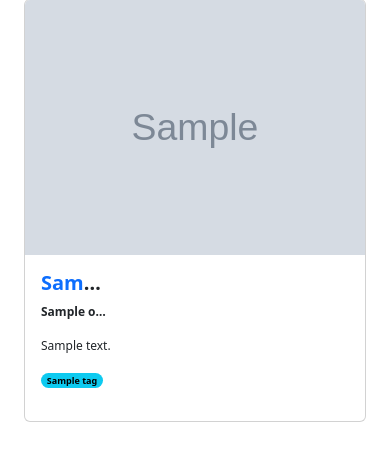
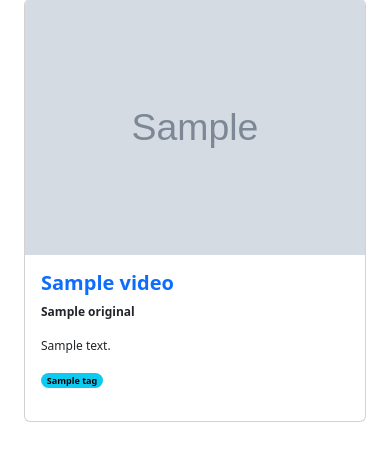
Before and after one commit to wreiner/viddlws, a Django app: template viddlws/core/templates/index.html in a window 390 px wide. Shown: the part 256-721 px from the top of the page. Run offline with Django 4.2, Linux system fonts and the light colour scheme; the template is opened without the code that fills it: most values are stand-ins (such as "Sample title", 1, 10 or a date in 2020); grey boxes marked "Sample" are stand-in pictures; some libraries are stand-ins or nearby versions.

Commit message:
Fix text truncate on overview page

```diff
--- a/viddlws/core/templates/index.html
+++ b/viddlws/core/templates/index.html
@@ -66,12 +66,12 @@
                 {% endif %}
                 {% endif %}
                 <div class="col-md mt-3">
-                    <div class="card">
+                    <div class="card h-100">
                         <a href="/v/{{video.id}}/"><img src="{% if '/static' in video.thumbnailfile %}{{video.thumbnailfile}}{% else %}/downloads/{{video.thumbnailfile}}{% endif %}" class="card-img-top" alt="..."></a>
                         <div class="card-body">
-                        <h5 class="card-title list-title truncate"><a href="/v/{{video.id}}/">{{video.title}}</a></h5>
-                        <p class="card-text list-title truncate">{{ video.original_data.title }}</p>
-                        <p class="card-text truncate">{{ video.original_data.description }}</p>
+                        <h5 class="card-title list-title text-truncate"><a href="/v/{{video.id}}/">{{video.title}}</a></h5>
+                        <p class="card-text list-title text-truncate">{{ video.original_data.title }}</p>
+                        <p class="card-text text-truncate">{{ video.original_data.description }}</p>
                         <p>
                             {% for tag in video.tags_display %}
                             <a href="/tags/{{tag.slug}}"><span class="badge rounded-pill text-bg-info">{{tag}}</span></a>
--- a/viddlws/static/css/project.css
+++ b/viddlws/static/css/project.css
@@ -20,11 +20,17 @@ a:link {
   border-color: #eed3d7;
 }
 
-.truncate {
-  width: 18vw;
-  white-space: nowrap;
-  overflow: hidden;
-  text-overflow: ellipsis;
+.col-md {
+  min-width: 2px;
+}
+
+
+.card-title{
+  min-width: 2px;
+}
+
+.card-text{
+  min-width: 2px;
 }
 
 .list-title {
```
